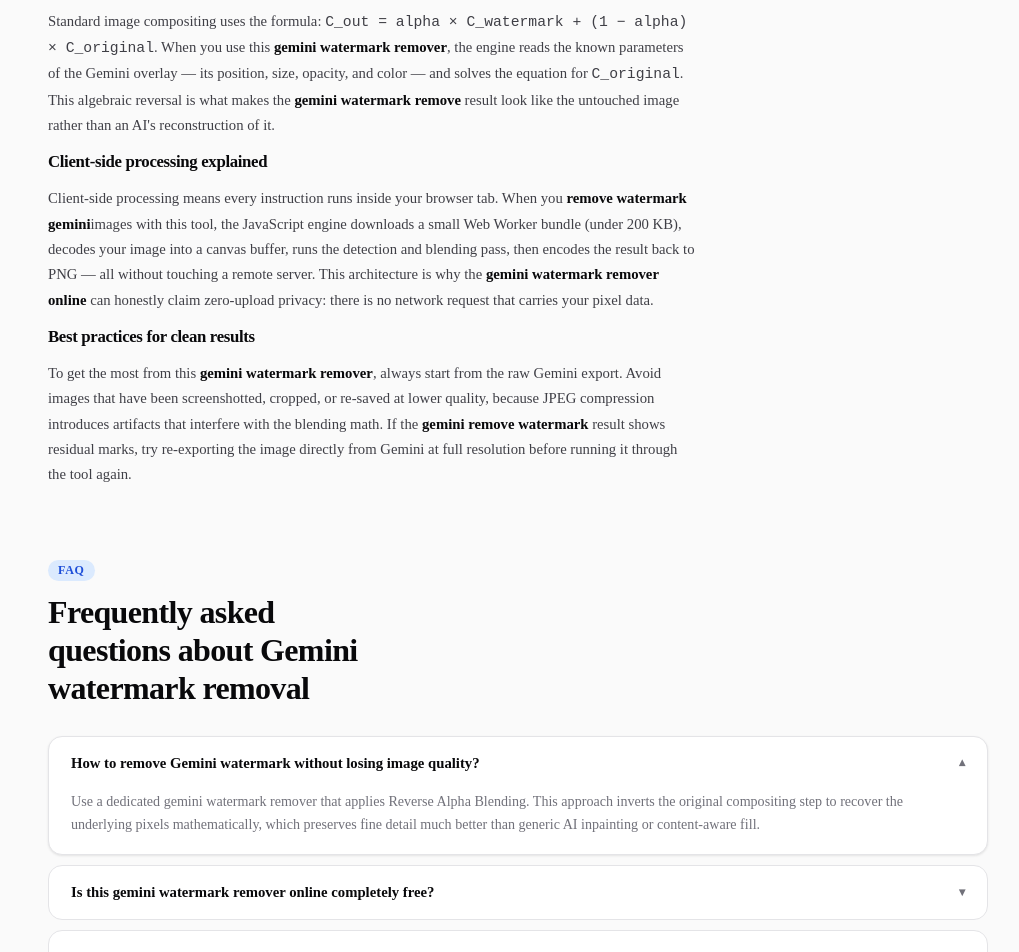
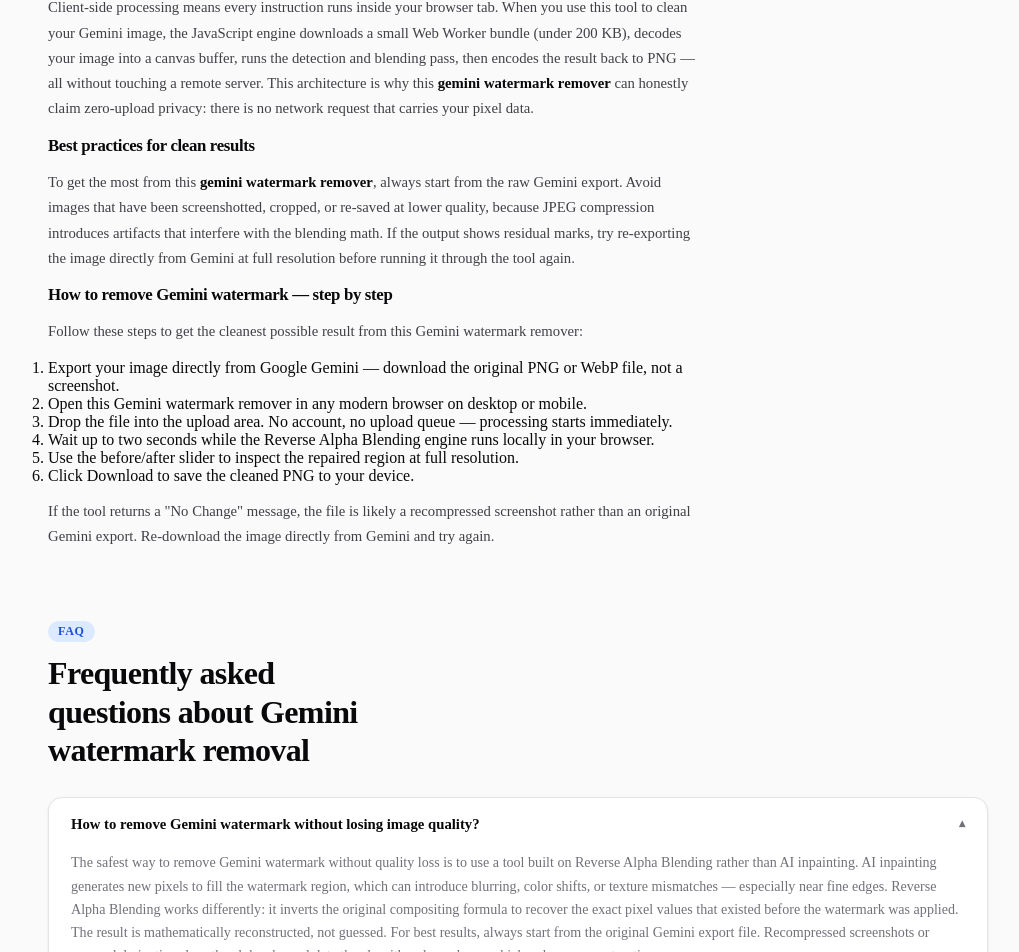
Before and after one commit to Kirkify-Image/geminiwatermarkremover, a React (Vite) app: page / in a window 1280 px wide. Shown: the part 3761-4713 px from the top of the page, without its empty margins (122-1141 px from the left). Built offline with nearby package versions, Linux system fonts and the light colour scheme.

Commit message:
SEO: optimize content with keyword rules and new step-by-step section

```diff
--- a/src/App.jsx
+++ b/src/App.jsx
@@ -6,54 +6,52 @@
 const seoProseBlocks = [
   `If you are searching for a reliable <strong>gemini watermark remover</strong>, you have landed in the right place. This free tool runs entirely inside your browser, so every pixel of your image stays on your device. No sign-up wall, no upload queue, no subscription. Just drop your file and the <strong>gemini watermark remover</strong> starts working instantly.`,
 
-  `The demand to <strong>remove gemini watermark</strong> has grown steadily alongside Google Gemini's adoption as an AI image tool. Designers, marketers, and researchers routinely export visuals from Gemini and then need a clean version for their decks, websites, and reports. A dedicated <strong>gemini watermark remover online</strong> is the fastest way to reach that goal without sending files to a remote server you don't control.`,
+  `The demand to strip the watermark from your Gemini image has grown steadily alongside Google Gemini's adoption as an AI image tool. Designers, marketers, and researchers routinely export visuals from Gemini and then need a clean version for their decks, websites, and reports. A dedicated <strong>gemini watermark remover</strong> is the fastest way to reach that goal without sending files to a remote server you don't control.`,
 
   `Understanding why a specialized tool outperforms a generic eraser starts with the watermark itself. The Gemini overlay is composited onto the image at a known opacity using an alpha blend operation. Reverse Alpha Blending — the core algorithm in this <strong>gemini watermark remover</strong> — inverts that compositing step mathematically. Instead of guessing what lies beneath the mark, it solves the blend equation directly and recovers the original pixel values with high fidelity. This is why results from a true <strong>gemini watermark remover</strong> look sharper and more natural than outputs from a general-purpose AI fill tool.`,
 
-  `When you <strong>remove gemini watermark from image</strong> assets using this browser-based engine, the entire processing pipeline stays inside a Web Worker on your local machine. The server never sees your image. That commitment to privacy is why so many users choose this <strong>gemini watermark remover online</strong> for client work, unreleased product screenshots, and other sensitive visuals.`,
+  `When you clean your Gemini image using this browser-based engine, the entire processing pipeline stays inside a Web Worker on your local machine. The server never sees your image. That commitment to privacy is why so many users choose this <strong>gemini watermark remover</strong> for client work, unreleased product screenshots, and other sensitive visuals.`,
 
-  `Many people arrive here after searching variations like <strong>gemini logo remover</strong>, <strong>remove gemini logo</strong>, or <strong>remove watermark gemini</strong>. All of those intents point to the same need: stripping the visible Gemini star-style mark cleanly, without damaging the surrounding image. This <strong>gemini watermark remover</strong> handles that exact scenario by targeting the specific compositing pattern Gemini uses rather than applying a broad content-aware fill that can blur fine detail.`,
+  `Client-side processing also makes this <strong>gemini watermark remover</strong> faster than server-dependent alternatives for most modern devices. The browser decodes the image, runs the detection pass, applies Reverse Alpha Blending through a canvas pipeline, and returns a downloadable PNG — all without a round-trip to the cloud. For a standard Gemini export, the whole job typically completes in under two seconds on a mid-range laptop.`,
 
-  `Client-side processing also makes this <strong>gemini watermark remover online</strong> faster than server-dependent alternatives for most modern devices. The browser decodes the image, runs the detection pass, applies Reverse Alpha Blending through a canvas pipeline, and returns a downloadable PNG — all without a round-trip to the cloud. For a standard Gemini export, the whole job typically completes in under two seconds on a mid-range laptop.`,
+  `The method behind this tool matters just as much as the outcome. This <strong>gemini watermark remover</strong> is built on an open-source engine, meaning the restoration logic is publicly inspectable. That transparency is rare. Most tools that claim to remove the Gemini overlay are opaque black boxes. Here, anyone can read the code, understand the algorithm, and verify that no data leaves the device.`,
 
-  `The phrase <strong>gemini remove watermark</strong> describes the action precisely, but the method behind it matters just as much as the outcome. This <strong>gemini watermark remover</strong> is built on an open-source engine, meaning the restoration logic is publicly inspectable. That transparency is rare. Most tools that claim to <strong>remove watermark gemini</strong> users encounter are opaque black boxes. Here, anyone can read the code, understand the algorithm, and verify that no data leaves the device.`,
-
-  `For users who want the step-by-step answer to <strong>how to remove gemini watermark</strong> images cleanly: start with the original Gemini export whenever possible. Recompressed screenshots or cropped derivatives lose the alpha data the algorithm needs, which limits how precisely the tool can <strong>gemini watermark remove</strong> the overlay. Original exports give the engine the best raw material to work with.`,
+  `For users who want to know how to remove the Gemini watermark cleanly: start with the original Gemini export whenever possible. Recompressed screenshots or cropped derivatives lose the alpha data the algorithm needs, which limits how precisely the tool can strip the watermark from your Gemini image. Original exports give the engine the best raw material to work with.`,
 
   `This <strong>gemini watermark remover</strong> produces a full-resolution output in PNG format, preserving every pixel outside the watermark region exactly as it was in the original. The repaired zone uses the Reverse Alpha Blending result rather than AI inpainting, which means there is no hallucinated texture or smeared edge in areas adjacent to the mark. If you compare the before and after using the slider on this page, the boundary between cleaned and untouched regions should appear seamless on well-formed original exports.`,
 
-  `In summary: a purpose-built <strong>gemini watermark remover online</strong> is meaningfully different from a generic editor. It is designed around the specific overlay Gemini produces, processes files locally for privacy, uses a mathematically grounded restoration method, and delivers a clean download without fees or forced accounts. If your goal is to <strong>remove gemini watermark</strong> results accurately and keep your files private, this is the tool to use.`,
+  `In summary: a purpose-built <strong>gemini watermark remover</strong> is meaningfully different from a generic editor. It is designed around the specific overlay Gemini produces, processes files locally for privacy, uses a mathematically grounded restoration method, and delivers a clean download without fees or forced accounts. If your goal is to strip the watermark from your Gemini image accurately and keep your files private, this is the tool to use.`,
 ]
 
 const faqItems = [
   {
     question: 'How to remove Gemini watermark without losing image quality?',
-    answer: 'Use a dedicated gemini watermark remover that applies Reverse Alpha Blending. This approach inverts the original compositing step to recover the underlying pixels mathematically, which preserves fine detail much better than generic AI inpainting or content-aware fill.',
+    answer: 'The safest way to remove Gemini watermark without quality loss is to use a tool built on Reverse Alpha Blending rather than AI inpainting. AI inpainting generates new pixels to fill the watermark region, which can introduce blurring, color shifts, or texture mismatches — especially near fine edges. Reverse Alpha Blending works differently: it inverts the original compositing formula to recover the exact pixel values that existed before the watermark was applied. The result is mathematically reconstructed, not guessed. For best results, always start from the original Gemini export file. Recompressed screenshots or cropped derivatives lose the alpha channel data the algorithm depends on, which reduces reconstruction accuracy.',
     open: true,
   },
   {
-    question: 'Is this gemini watermark remover online completely free?',
-    answer: 'Yes. This gemini watermark remover online has no subscription, no trial limit, and no forced sign-up. Processing runs entirely in your browser at no cost.',
+    question: 'Is this gemini watermark remover completely free?',
+    answer: 'Yes. This gemini watermark remover has no subscription, no trial limit, and no forced sign-up. Processing runs entirely in your browser at no cost.',
   },
   {
-    question: 'Can I remove Gemini watermark from image files without uploading them?',
-    answer: 'Yes. The engine runs inside a Web Worker in your browser. To remove Gemini watermark from image files privately, this local-only architecture is the key advantage — your files never leave your device.',
+    question: 'Can I remove the Gemini watermark without uploading image files?',
+    answer: 'Yes. The engine runs inside a Web Worker in your browser. To clean your Gemini images privately, this local-only architecture is the key advantage — your files never leave your device.',
   },
   {
-    question: 'Does this gemini logo remover work on the Gemini star overlay?',
-    answer: 'Yes. This gemini logo remover specifically targets the Gemini star-style mark applied to AI-generated exports. It is most effective on original exports with the full alpha compositing data intact.',
+    question: 'Does this tool work on the Gemini star overlay?',
+    answer: 'Yes. This gemini watermark remover specifically targets the Gemini star-style mark applied to AI-generated exports. It is most effective on original exports with the full alpha compositing data intact.',
   },
   {
-    question: 'What is Reverse Alpha Blending and why does this gemini watermark remover use it?',
+    question: 'What is Reverse Alpha Blending and why does this tool use it?',
     answer: 'Reverse Alpha Blending is an algebraic inversion of the standard alpha compositing formula. When the Gemini watermark is blended onto an image at a known opacity, this gemini watermark remover solves the blend equation backwards to reconstruct the original pixel values — without inventing texture the way generative AI tools do.',
   },
   {
-    question: 'What file formats does this gemini watermark remove tool accept?',
-    answer: 'The gemini watermark remove tool accepts PNG, JPEG, and WebP files. For the best results, use the original Gemini export rather than a screenshot or recompressed copy.',
+    question: 'What file formats are supported?',
+    answer: 'This tool accepts PNG, JPEG, and WebP files. For the best results, use the original Gemini export rather than a screenshot or recompressed copy.',
   },
   {
-    question: 'Why does gemini remove watermark work better on original exports?',
-    answer: 'When you gemini remove watermark on an original export, the alpha channel data is intact. Recompression or screenshotting degrades that data, which limits how accurately the algorithm can solve the blend equation and recover the underlying pixels.',
+    question: 'Why does this work better on original exports?',
+    answer: 'When you clean an original Gemini export, the alpha channel data is intact. Recompression or screenshotting degrades that data, which limits how accurately the algorithm can solve the blend equation and recover the underlying pixels.',
   },
   {
     question: 'Is it safe to remove watermark gemini users find on client work?',
@@ -520,16 +518,16 @@
                   Standard image compositing uses the formula: <code>C_out = alpha × C_watermark + (1 − alpha) × C_original</code>.
                   When you use this <strong>gemini watermark remover</strong>, the engine reads the known parameters of the Gemini overlay
                   — its position, size, opacity, and color — and solves the equation for <code>C_original</code>.
-                  This algebraic reversal is what makes the <strong>gemini watermark remove</strong> result look like the untouched image
+                  This algebraic reversal is what makes the cleaned result look like the untouched image
                   rather than an AI's reconstruction of it.
                 </p>
 
                 <h3>Client-side processing explained</h3>
                 <p>
-                  Client-side processing means every instruction runs inside your browser tab. When you <strong>remove watermark gemini</strong>
-                  images with this tool, the JavaScript engine downloads a small Web Worker bundle (under 200 KB), decodes your image
+                  Client-side processing means every instruction runs inside your browser tab. When you use this tool
+                  to clean your Gemini image, the JavaScript engine downloads a small Web Worker bundle (under 200 KB), decodes your image
                   into a canvas buffer, runs the detection and blending pass, then encodes the result back to PNG — all without touching
-                  a remote server. This architecture is why the <strong>gemini watermark remover online</strong> can honestly claim
+                  a remote server. This architecture is why this <strong>gemini watermark remover</strong> can honestly claim
                   zero-upload privacy: there is no network request that carries your pixel data.
                 </p>
 
@@ -537,9 +535,25 @@
                 <p>
                   To get the most from this <strong>gemini watermark remover</strong>, always start from the raw Gemini export.
                   Avoid images that have been screenshotted, cropped, or re-saved at lower quality, because JPEG compression
-                  introduces artifacts that interfere with the blending math. If the <strong>gemini remove watermark</strong> result
+                  introduces artifacts that interfere with the blending math. If the output
                   shows residual marks, try re-exporting the image directly from Gemini at full resolution before running it through
                   the tool again.
+                </p>
+
+                <h3>How to remove Gemini watermark — step by step</h3>
+                <p>
+                  Follow these steps to get the cleanest possible result from this Gemini watermark remover:
+                </p>
+                <ol>
+                  <li>Export your image directly from Google Gemini — download the original PNG or WebP file, not a screenshot.</li>
+                  <li>Open this Gemini watermark remover in any modern browser on desktop or mobile.</li>
+                  <li>Drop the file into the upload area. No account, no upload queue — processing starts immediately.</li>
+                  <li>Wait up to two seconds while the Reverse Alpha Blending engine runs locally in your browser.</li>
+                  <li>Use the before/after slider to inspect the repaired region at full resolution.</li>
+                  <li>Click Download to save the cleaned PNG to your device.</li>
+                </ol>
+                <p>
+                  If the tool returns a "No Change" message, the file is likely a recompressed screenshot rather than an original Gemini export. Re-download the image directly from Gemini and try again.
                 </p>
               </div>
 
```
